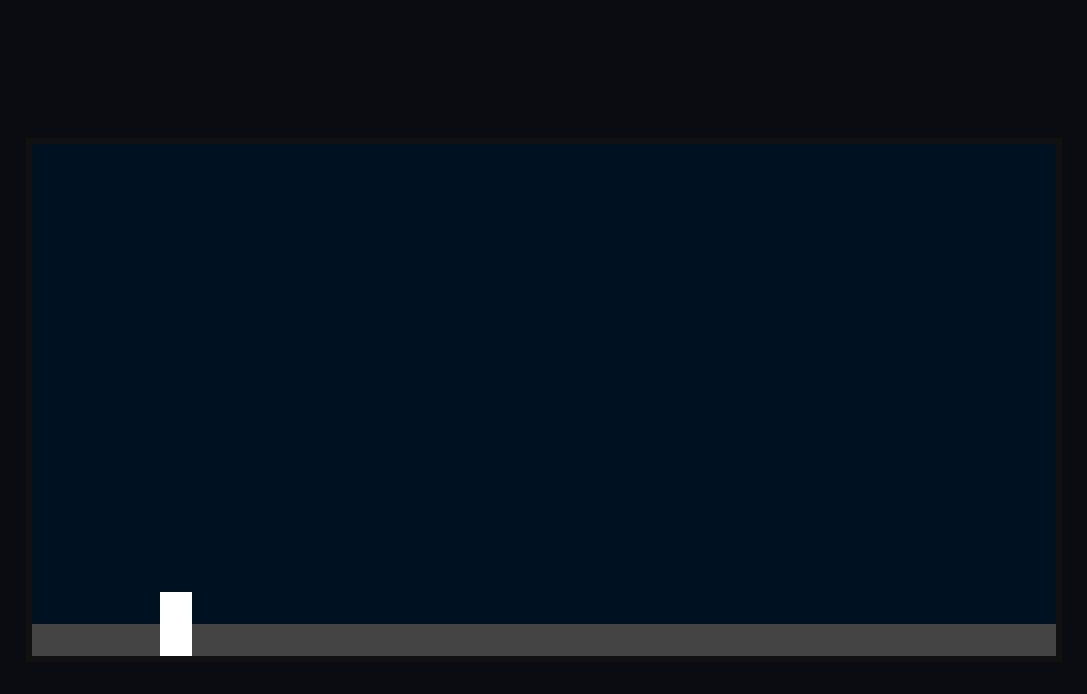
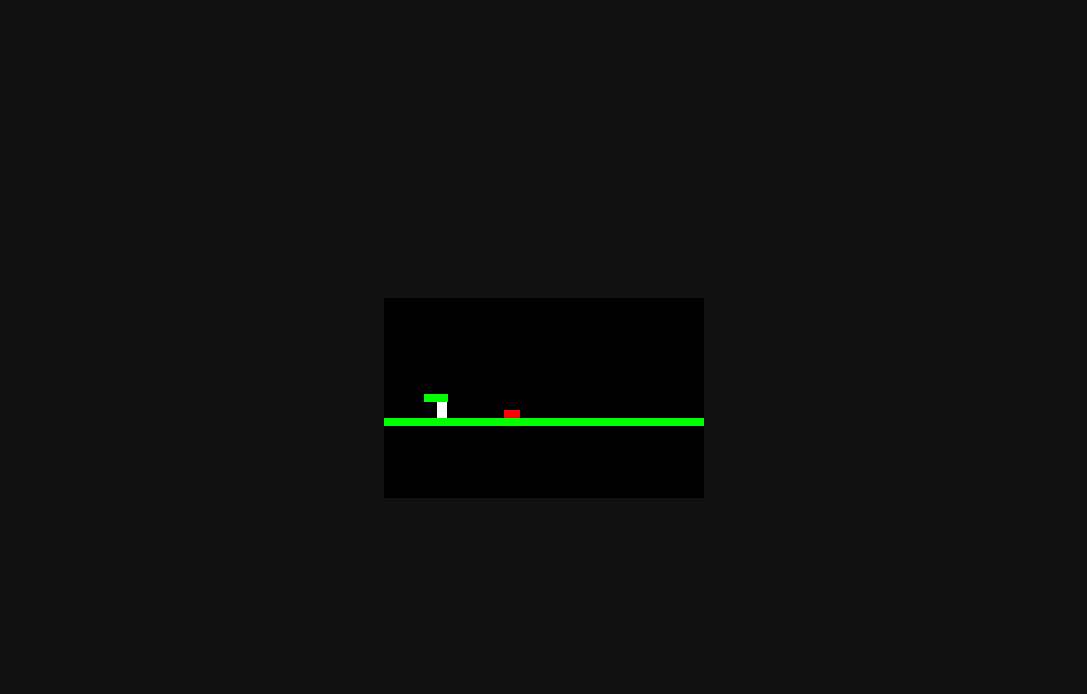
Before and after one commit to mduqueoviedo/manic-ts, a website built with Vite: page index.html in a window 1280 px wide. Shown: the whole page, without its empty margins (96-1183 px from the left). Built offline with nearby package versions, Linux system fonts and the light colour scheme.

Commit message:
Feature/willy dimensions (#2)
* feat: add bounded level movement and jump physics

* fix: allow jumping from the ground on start

* fix: allow repeated jumps and ignore asm assets

* feat: lock jump trajectory after takeoff

* feat: add spectrum palette, platform collision, and multi-level map

- Create Spectrum color palette module (src/palette.ts)
- Refactor map to use Platform objects instead of tile grid
- Implement proper AABB collision detection for landing on platforms
- Update player movement to respect platform collisions
- Add platform rendering with Spectrum cyan color
- Update tests to cover platform landing behavior
- Maintain locked jump trajectory and grounding mechanics

* Wip: Include specs and try to fix mechanics

* feat: redo from scratch, basic floor and movement.

* refactor: separate Willy sprite and collision dimensions

* Improve jump list.

```diff
--- /dev/null
+++ b/src/core/InputHandler.ts
@@ -0,0 +1,47 @@
+export class InputHandler {
+  // A map to store the current binary state (true = pressed, false = released) of keys
+  private keys: Record<string, boolean>;
+
+  constructor() {
+    this.keys = {};
+    this.listenToEvents();
+  }
+
+  /**
+   * Binds global browser listeners to capture physical keystrokes.
+   */
+  private listenToEvents(): void {
+    window.addEventListener('keydown', (event: KeyboardEvent) => {
+      // Prevent browser scrolling behavior when pressing space or arrow keys
+      if (['Space', 'ArrowLeft', 'ArrowRight', 'KeyA', 'KeyD'].includes(event.code)) {
+        event.preventDefault();
+      }
+      this.keys[event.code] = true;
+    });
+
+    window.addEventListener('keyup', (event: KeyboardEvent) => {
+      this.keys[event.code] = false;
+    });
+  }
+
+  /**
+   * Returns true if the user is commanding movement to the left.
+   */
+  public get isLeftPressed(): boolean {
+    return this.keys['ArrowLeft'] === true || this.keys['KeyA'] === true;
+  }
+
+  /**
+   * Returns true if the user is commanding movement to the right.
+   */
+  public get isRightPressed(): boolean {
+    return this.keys['ArrowRight'] === true || this.keys['KeyD'] === true;
+  }
+
+  /**
+   * Returns true if the user is triggering a jump action.
+   */
+  public get isJumpPressed(): boolean {
+    return this.keys['Space'] === true;
+  }
+}
--- /dev/null
+++ b/src/entities/MinerWilly.ts
@@ -0,0 +1,142 @@
+import { InputHandler } from '../core/InputHandler';
+
+export class MinerWilly {
+    public x: number;
+    public y: number;
+
+    // Original animation frames live in a 16x16 cell, although Willy's visible
+    // body does not fill the whole width of that cell.
+    public static readonly SPRITE_WIDTH = 16;
+    public static readonly SPRITE_HEIGHT = 16;
+
+    // Fixed approximation for the collision body while the real sprite masks
+    // and animation frames are not implemented yet.
+    public static readonly COLLISION_WIDTH = 10;
+    public static readonly COLLISION_HEIGHT = 16;
+    private static readonly COLLISION_OFFSET_X =
+        (MinerWilly.SPRITE_WIDTH - MinerWilly.COLLISION_WIDTH) / 2;
+
+    public get collisionX(): number {
+        return this.x + MinerWilly.COLLISION_OFFSET_X;
+    }
+
+    public get collisionY(): number {
+        return this.y;
+    }
+
+    // Jump tracking variables
+    private isJumping: boolean = false;
+    private isFalling: boolean = false;
+    private jumpFrame: number = 0;
+    private jumpDirection: 'NONE' | 'LEFT' | 'RIGHT' = 'NONE';
+
+    // Constant lookup array for vertical movement per frame during a jump.
+    // It preserves a 36-frame, 30-pixel arc without pausing at the apex.
+    private static readonly JUMP_OFFSET_TABLE: number[] = [
+        -3, -3, -3,
+        -2, -2, -2, -2, -2, -2,
+        -1, -1, -1, -1, -1, -1, -1, -1, -1,
+        1, 1, 1, 1, 1, 1, 1, 1, 1,
+        2, 2, 2, 2, 2, 2,
+        3, 3, 3,
+    ];
+
+    // Fixed downward speed used after walking off a platform.
+    private static readonly FALL_SPEED = 4;
+
+    constructor(startX: number, startY: number) {
+        this.x = startX;
+        this.y = startY;
+    }
+
+    /**
+     * Updates Willy's position and state based on player input and mechanics.
+     */
+    public update(input: InputHandler): void {
+        if (this.isFalling) {
+            this.handleFreeFall();
+        } else
+            if (!this.isJumping) {
+                this.handleGroundMovement(input);
+            } else {
+                this.handleAirMovement();
+            }
+    }
+
+    /**
+     * Standard horizontal walking movement when touching solid ground.
+     */
+    private handleGroundMovement(input: InputHandler): void {
+        if (input.isLeftPressed) {
+            this.x -= 2;
+        } else if (input.isRightPressed) {
+            this.x += 2;
+        }
+
+        // Initiate jump sequences
+        if (input.isJumpPressed) {
+            this.isJumping = true;
+            this.jumpFrame = 0;
+
+            // Lock horizontal trajectory instantly at the frame of launch
+            if (input.isLeftPressed) {
+                this.jumpDirection = 'LEFT';
+            } else if (input.isRightPressed) {
+                this.jumpDirection = 'RIGHT';
+            } else {
+                this.jumpDirection = 'NONE';
+            }
+        }
+    }
+
+    /**
+     * Strict frame-by-frame arc processing for mid-air movement.
+     */
+    private handleAirMovement(): void {
+        // 1. Apply rigid horizontal direction locked at launch phase
+        if (this.jumpDirection === 'LEFT') {
+            this.x -= 2;
+        } else if (this.jumpDirection === 'RIGHT') {
+            this.x += 2;
+        }
+
+        // 2. Apply precise vertical adjustment from lookup matrix
+        const verticalOffset = MinerWilly.JUMP_OFFSET_TABLE[this.jumpFrame];
+        this.y += verticalOffset;
+
+        // 3. Advance clock or terminate jump execution loop
+        this.jumpFrame++;
+        if (this.jumpFrame >= MinerWilly.JUMP_OFFSET_TABLE.length) {
+            this.isJumping = false;
+            this.jumpDirection = 'NONE';
+        }
+    }
+
+    /**
+     * Handles vertical downward movement when walking off a platform ledge.
+     * Horizontal input is completely ignored during this state.
+     */
+    private handleFreeFall(): void {
+        this.y += MinerWilly.FALL_SPEED;
+
+        // Temporary safety net until we implement proper tile collisions:
+        // If Willy hits the baseline height where the green floor is, he lands.
+        if (this.y >= 104) {
+            this.y = 104;
+            this.isFalling = false;
+        }
+    }
+
+    /**
+     * Visual rendering loop operation.
+     */
+    public render(ctx: CanvasRenderingContext2D): void {
+        ctx.fillStyle = '#ffffff';
+        ctx.fillRect(
+            this.collisionX,
+            this.collisionY,
+            MinerWilly.COLLISION_WIDTH,
+            MinerWilly.COLLISION_HEIGHT,
+        );
+    }
+}
--- a/src/main.ts
+++ b/src/main.ts
@@ -1,88 +1,56 @@
-import './styles.css'
-import { testMap, TILE_SIZE, WIDTH, HEIGHT } from './map'
-import { Player } from './player'
+import { TileMap } from './world/TileMap';
+import { InputHandler } from './core/InputHandler';
+import { MinerWilly } from './entities/MinerWilly';
 
-const SCALE = 4
+const canvas = document.getElementById('game-canvas') as HTMLCanvasElement;
+const ctx = canvas.getContext('2d')!;
 
-class Game {
-  canvas: HTMLCanvasElement
-  ctx: CanvasRenderingContext2D
-  player: Player
-  keys = { left: false, right: false, jump: false }
+canvas.width = 320;
+canvas.height = 200;
 
-  lastTime = 0
-  accumulator = 0
-  readonly step = 1000 / 60
+const TARGET_FPS = 25;
+const FRAME_TIME = 1000 / TARGET_FPS;
+let lastTime = 0;
+let accumulatedTime = 0;
 
-  constructor(){
-    const c = document.getElementById('game-canvas') as HTMLCanvasElement
-    if (!c) throw new Error('Canvas not found')
-    this.canvas = c
-    this.canvas.width = WIDTH
-    this.canvas.height = HEIGHT
-    const ctx = this.canvas.getContext('2d')
-    if (!ctx) throw new Error('2D Context not available')
-    this.ctx = ctx
-    this.ctx.imageSmoothingEnabled = false
+const tileMap = new TileMap();
+const input = new InputHandler();
 
-    this.player = new Player()
+// Create Willy at a temporary ground level position (y: 104 aligns with the green floor)
+const willy = new MinerWilly(50, 104);
 
-    this.setupInput()
+/**
+ * Updates the game simulation.
+ */
+function update(): void {
+  willy.update(input);
+}
+
+/**
+ * Renders all game visual modules.
+ */
+function render(): void {
+  ctx.fillStyle = '#000000';
+  ctx.fillRect(0, 0, canvas.width, canvas.height);
+
+  tileMap.render(ctx);
+  willy.render(ctx);
+}
+
+function gameLoop(currentTime: number): void {
+  if (!lastTime) lastTime = currentTime;
+
+  const deltaTime = currentTime - lastTime;
+  lastTime = currentTime;
+  accumulatedTime += deltaTime;
+
+  while (accumulatedTime >= FRAME_TIME) {
+    update();
+    accumulatedTime -= FRAME_TIME;
   }
 
-  setupInput(){
-    window.addEventListener('keydown', (e) => {
-      if (e.key === 'ArrowLeft') this.keys.left = true
-      if (e.key === 'ArrowRight') this.keys.right = true
-      if (e.key === ' ' || e.key === 'ArrowUp') this.keys.jump = true
-    })
-    window.addEventListener('keyup', (e) => {
-      if (e.key === 'ArrowLeft') this.keys.left = false
-      if (e.key === 'ArrowRight') this.keys.right = false
-      if (e.key === ' ' || e.key === 'ArrowUp') this.keys.jump = false
-    })
-  }
-
-  start(){
-    requestAnimationFrame(this.loop.bind(this))
-  }
-
-  loop(time: number){
-    if (!this.lastTime) this.lastTime = time
-    const delta = time - this.lastTime
-    this.lastTime = time
-    this.accumulator += delta
-
-    while(this.accumulator >= this.step){
-      this.update(this.step / 1000)
-      this.accumulator -= this.step
-    }
-
-    this.render()
-    requestAnimationFrame(this.loop.bind(this))
-  }
-
-  update(dt: number){
-    this.player.update(dt, this.keys)
-  }
-
-  render(){
-    this.ctx.clearRect(0,0,WIDTH,HEIGHT)
-    // Render the simple background
-    this.ctx.fillStyle = '#012'
-    this.ctx.fillRect(0,0,WIDTH,HEIGHT)
-
-    // Render the test map (floor)
-    this.ctx.fillStyle = '#444'
-    for(let y=0;y<testMap.length;y++){
-      for(let x=0;x<testMap[y].length;x++){
-        if (testMap[y][x] === 1) this.ctx.fillRect(x*TILE_SIZE, y*TILE_SIZE, TILE_SIZE, TILE_SIZE)
-      }
-    }
-
-    this.player.render(this.ctx)
-  }
+  render();
+  requestAnimationFrame(gameLoop);
 }
 
-const game = new Game()
-game.start()
+requestAnimationFrame(gameLoop);
--- a/src/map.ts
+++ /dev/null
@@ -1,11 +0,0 @@
-export const TILE_SIZE = 8
-export const WIDTH = 256
-export const HEIGHT = 128
-export const TILES_X = WIDTH / TILE_SIZE
-export const TILES_Y = HEIGHT / TILE_SIZE
-
-// Simple test map: floor at the bottom
-export const testMap: number[][] = Array.from({ length: TILES_Y }, (_, y) => {
-  if (y === TILES_Y - 1) return Array.from({ length: TILES_X }, () => 1)
-  return Array.from({ length: TILES_X }, () => 0)
-})
--- a/src/player.ts
+++ /dev/null
@@ -1,39 +0,0 @@
-import { TILE_SIZE } from './map'
-
-export class Player {
-  x = 32
-  y = 64
-  vx = 0
-  vy = 0
-  width = 8
-  height = 16
-  onGround = false
-
-  update(dt: number, input: { left: boolean; right: boolean; jump: boolean }){
-    const speed = 60
-    const gravity = 400
-    const jumpSpeed = -150
-
-    if (input.left) this.vx = -speed
-    else if (input.right) this.vx = speed
-    else this.vx = 0
-
-    if (input.jump && this.onGround) {
-      this.vy = jumpSpeed
-      this.onGround = false
-    }
-
-    this.vy += gravity * dt
-    this.x += this.vx * dt
-    this.y += this.vy * dt
-
-    // Simple ground collision
-    const groundY = 128 - this.height
-    if (this.y > groundY) { this.y = groundY; this.vy = 0; this.onGround = true }
-  }
-
-  render(ctx: CanvasRenderingContext2D) {
-    ctx.fillStyle = '#fff'
-    ctx.fillRect(Math.round(this.x), Math.round(this.y), this.width, this.height)
-  }
-}
--- a/src/styles.css
+++ b/src/styles.css
@@ -1,8 +1,17 @@
-:root{
-  --scale: 4;
+body {
+  margin: 0;
+  background-color: #111;
+  display: flex;
+  justify-content: center;
+  align-items: center;
+  height: 100vh;
+  overflow: hidden;
 }
-html,body{height:100%;margin:0}
-body{display:flex;align-items:center;justify-content:center;background:#0b0b12;color:#fff;font-family:system-ui,Segoe UI,Roboto}
-#app{display:flex;align-items:center;justify-content:center}
-canvas{image-rendering:pixelated; image-rendering:-moz-crisp-edges; image-rendering:crisp-edges; background:#001; border:6px solid #111}
-#game-canvas{width:calc(256px * var(--scale)); height:calc(128px * var(--scale));}
+
+canvas {
+  background-color: #000;
+  image-rendering: pixelated;
+  image-rendering: crisp-edges;
+  max-width: 100vw;
+  max-height: 100vh;
+}
--- /dev/null
+++ b/src/world/TileMap.ts
@@ -0,0 +1,76 @@
+// Define the type of tiles available in the cavern
+export const TILE_TYPES = {
+  EMPTY: 0,
+  SOLID: 1,      // Normal walls or floors
+  COLLAPSIBLE: 2, // Floors that crumble when stepped on
+  DEADLY: 3       // Spikes or hazards
+} as const;
+
+export type TileType = typeof TILE_TYPES[keyof typeof TILE_TYPES];
+
+export class TileMap {
+  public static readonly TILE_SIZE = 8; // Each tile is 8x8 pixels
+  public static readonly COLUMNS = 40;  // 40 columns * 8px = 320px width
+  public static readonly ROWS = 16;     // 16 rows * 8px = 128px play area height
+
+  // A simple matrix representing a basic test level structure
+  private grid: TileType[][];
+
+  constructor() {
+    this.grid = this.createEmptyGrid();
+    this.buildTestLevel();
+  }
+
+  /**
+   * Initializes a completely empty grid filled with zeros.
+   */
+  private createEmptyGrid(): TileType[][] {
+    return Array.from({ length: TileMap.ROWS }, () =>
+      Array(TileMap.COLUMNS).fill(TILE_TYPES.EMPTY)
+    );
+  }
+
+  /**
+   * Fills the matrix with a temporary layout to test rendering.
+   */
+  private buildTestLevel(): void {
+    // Create a solid ground floor at the bottom row
+    for (let col = 0; col < TileMap.COLUMNS; col++) {
+      this.grid[TileMap.ROWS - 1][col] = TILE_TYPES.SOLID;
+    }
+
+    // Add some random platforms to verify spatial layout
+    this.grid[12][5] = TILE_TYPES.SOLID;
+    this.grid[12][6] = TILE_TYPES.SOLID;
+    this.grid[12][7] = TILE_TYPES.SOLID;
+
+    // Add a couple of deadly spike tiles
+    this.grid[14][15] = TILE_TYPES.DEADLY;
+    this.grid[14][16] = TILE_TYPES.DEADLY;
+  }
+
+  /**
+   * Draws the map to the canvas context based on the grid matrix data.
+   */
+  public render(ctx: CanvasRenderingContext2D): void {
+    const size = TileMap.TILE_SIZE;
+
+    for (let row = 0; row < TileMap.ROWS; row++) {
+      for (let col = 0; col < TileMap.COLUMNS; col++) {
+        const tile = this.grid[row][col];
+
+        if (tile === TILE_TYPES.EMPTY) continue;
+
+        // Assign sharp, distinct colors depending on the tile behavior
+        if (tile === TILE_TYPES.SOLID) {
+          ctx.fillStyle = '#00ff00'; // Bright green for solid ground
+        } else if (tile === TILE_TYPES.DEADLY) {
+          ctx.fillStyle = '#ff0000'; // Bright red for spikes
+        }
+
+        // Draw the specific 8x8 pixel tile block
+        ctx.fillRect(col * size, row * size, size, size);
+      }
+    }
+  }
+}
```
Also changed, not shown: AGENTS.md (+1 -0 lines), manic-miner-specs.md (added, +32 -0 lines), src/player.test.ts (deleted, +0 -21 lines), .github/pull_request_template.md (deleted), 1 other file.
